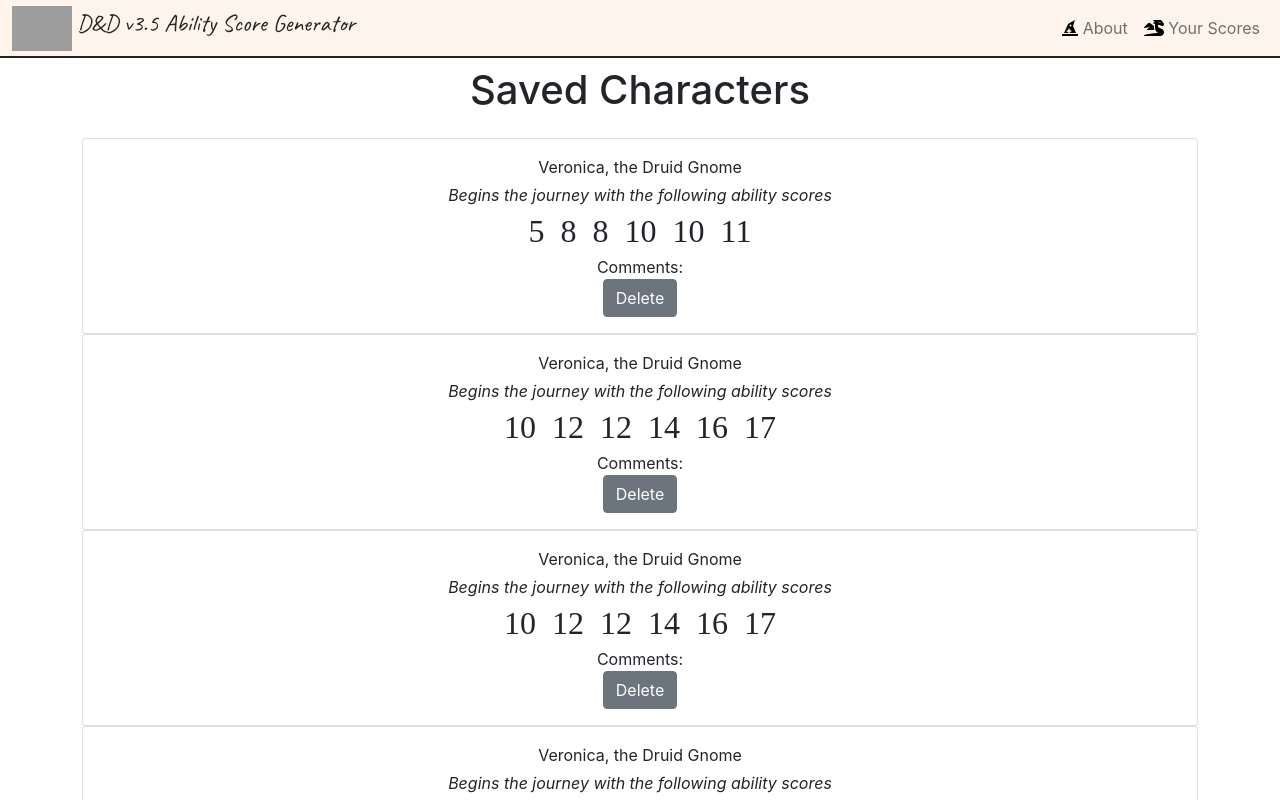
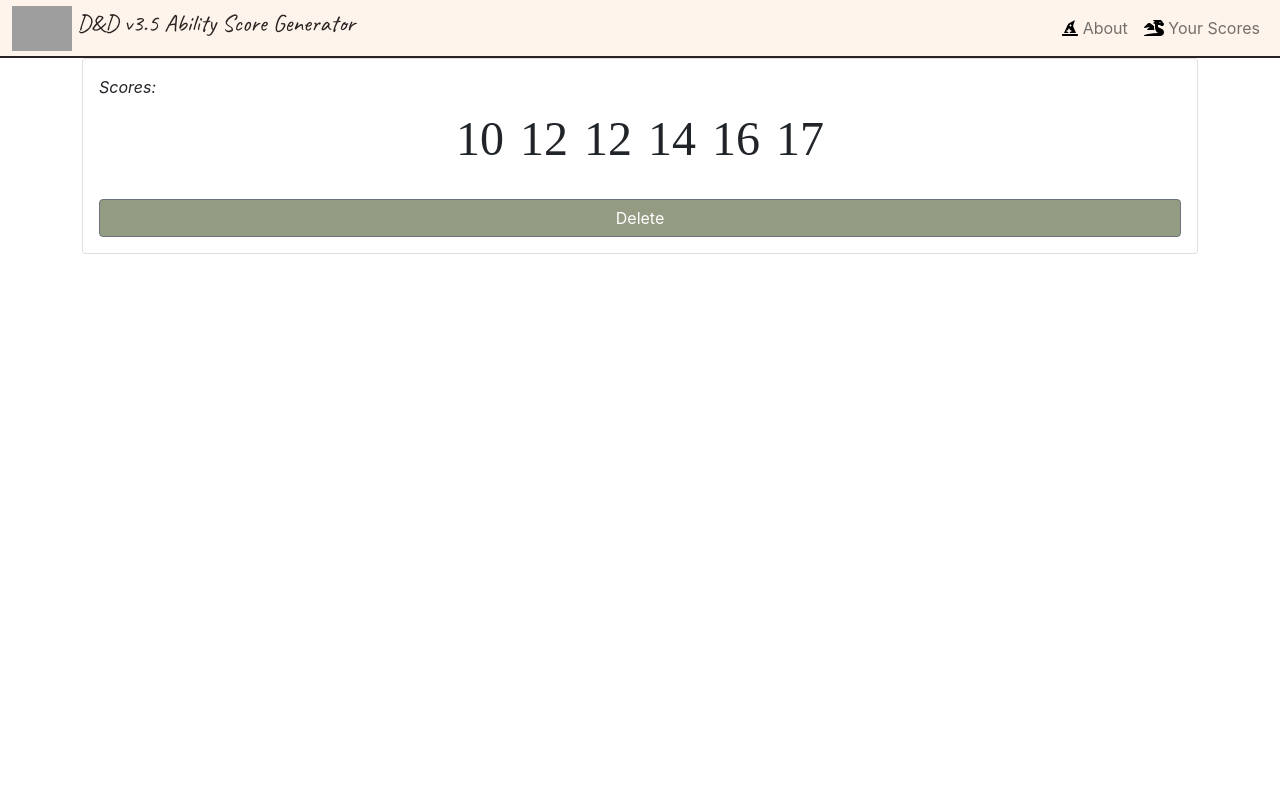
Before and after one commit to veronicaadler/ability_score_generator, a React (Create React App) app: page /scores/2 in a window 1280 px wide. Shown: the top 800 px of the page. Built offline with nearby package versions, Linux system fonts and the light colour scheme; data requests are answered from the project's data file; grey boxes are pictures that could not be loaded.

Commit message:
added score details page with dynamic routing.  Fixed some little issues like adding ranger to class list

```diff
--- a/data/db.json
+++ b/data/db.json
@@ -81,20 +81,6 @@
       "characterclass": "Druid",
       "characterrace": "Gnome",
       "abilityScores": [
-        5,
-        8,
-        8,
-        10,
-        10,
-        11
-      ],
-      "id": 1
-    },
-    {
-      "charactername": "Veronica",
-      "characterclass": "Druid",
-      "characterrace": "Gnome",
-      "abilityScores": [
         10,
         12,
         12,
@@ -103,34 +89,6 @@
         17
       ],
       "id": 2
-    },
-    {
-      "charactername": "Veronica",
-      "characterclass": "Druid",
-      "characterrace": "Gnome",
-      "abilityScores": [
-        10,
-        12,
-        12,
-        14,
-        16,
-        17
-      ],
-      "id": 3
-    },
-    {
-      "charactername": "Veronica",
-      "characterclass": "Druid",
-      "characterrace": "Gnome",
-      "abilityScores": [
-        10,
-        12,
-        12,
-        14,
-        16,
-        17
-      ],
-      "id": 4
     },
     {
       "charactername": "Michelle Shapira",
@@ -146,6 +104,36 @@
       ],
       "comments": "Hello love.",
       "id": 5
+    },
+    {
+      "charactername": "Boo Reynolds",
+      "characterclass": "Fighter",
+      "characterrace": "Dwarf",
+      "abilityScores": [
+        8,
+        9,
+        12,
+        12,
+        13,
+        14
+      ],
+      "comments": "Alright!",
+      "id": 6
+    },
+    {
+      "charactername": "Linel Richard",
+      "characterclass": "Ranger",
+      "characterrace": "Half-elf",
+      "abilityScores": [
+        12,
+        13,
+        13,
+        14,
+        15,
+        16
+      ],
+      "comments": "Love!",
+      "id": 7
     }
   ]
 }
--- a/src/App.css
+++ b/src/App.css
@@ -38,11 +38,8 @@ h3 {
   color: black;
 }
 
-.scorelineup {
-  font-size: 2em;
-}
 .buttonlink:hover {
-  color: gray;
+  color: #B2AC88;
 }
 
 .scores {
@@ -67,3 +64,14 @@ span {
 .icon {
   color: black;
 }
+
+.cardtitle {
+  font-size: 2rem;
+  font-family: 'Caveat', 'sans-serif';
+  text-decoration: none;
+  color: black;
+}
+
+.cardtitle:hover {
+  color: #B2AC88;
+}
--- a/src/App.js
+++ b/src/App.js
@@ -6,6 +6,7 @@ import Create from "./components/Create";
 import Auto from "./components/Generate";
 import Scores from './components/Scores';
 import About from './components/About';
+import ScoreDetails from './components/ScoreDetails';
 import {
   BrowserRouter as Router,
   Switch,
@@ -40,8 +41,11 @@ const App = () => {
             <Route path="/generate">
               <Auto charactername={name} characterclass={classTitle} characterrace={race} />
             </Route>
-            <Route path="/scores">
+            <Route exact path="/scores">
               <Scores />
+            </Route>
+            <Route exact path='/scores/:id'>
+              <ScoreDetails />
             </Route>
             <Route path="/about">
               <About />
--- a/src/components/Create.js
+++ b/src/components/Create.js
@@ -1,5 +1,5 @@
 import { useState, useEffect } from 'react';
-import { Container, Row, Col, Button, Form, FormGroup, Label, Input, FormFeedback } from 'reactstrap';
+import { Container, Row, Col, Form, FormGroup, Label, Input, FormFeedback } from 'reactstrap';
 import { Link } from "react-router-dom";
 
 const Create = ({ inputName, inputClass, inputRace, name, classname, race }) => {
@@ -8,7 +8,7 @@ const Create = ({ inputName, inputClass, inputRace, name, classname, race }) =>
     const [possibleRaces, setPossibleRaces] = useState([]);
     const [isPending, setIsPending] = useState(true); //used to create loading messages/animation
     const [error, setError] = useState(null); //used for errors in fetch
-    const [nameError, setNameError] = useState(false);
+    const [nameError, setNameError] = useState(false); //watches for any invalid name inputs
 
     useEffect(() => {
         const abortControl = new AbortController();
@@ -43,7 +43,7 @@ const Create = ({ inputName, inputClass, inputRace, name, classname, race }) =>
 
 
     const handleBlurName = () => {
-        const regex = /[a-zA-Z][a-zA-Z ]+[a-zA-Z]$/
+        const regex = /[a-zA-Z][a-zA-Z ]+[a-zA-Z]$/ //regex checks that are all the name consists of non-numbers and the only white space comes between a first and last name
         if (name && !regex.test(name)) {
             setNameError(true);
         } else {
--- a/src/components/Generate.js
+++ b/src/components/Generate.js
@@ -1,13 +1,14 @@
 import { useEffect, useState } from 'react';
+import { useHistory } from 'react-router-dom';
 import { Container, Row, Col, Form, FormGroup, Label, Input, Button } from 'reactstrap';
 
 const Generate = ({charactername, characterclass, characterrace}) => {
 
-    const [abilityScores, setAbilityScores] = useState([]);
-    const [isPending, setIsPending] = useState(false); //we will use this to later create loading animation
-    const [error, setError] = useState(null);
-    const [submitPending, setSubmitPending] = useState(false);
-    const [comments, setComments] = useState('');
+    const [abilityScores, setAbilityScores] = useState([]); //the ability scores, calculated upon component's mount
+    const [submitPending, setSubmitPending] = useState(false); //toggles the display of the submit button given whether the posting of the score to the json server has been successful
+    const [comments, setComments] = useState(''); //tracks any comments the user makes in regards to scores
+
+    const history = useHistory()
 
     useEffect(() => {
         function rollDice() {
@@ -44,6 +45,7 @@ const Generate = ({charactername, characterclass, characterrace}) => {
         }).then(() => {
             console.log('scores saved');
             setSubmitPending(false);
+            history.push('/scores');
         })
     }
 
@@ -61,6 +63,8 @@ const Generate = ({charactername, characterclass, characterrace}) => {
                 return <div>Strength is especially important for fighters.  Constitution and dexterity are also valued abilities.</div>
             case "Monk":
                 return <div>Wisdom powers a monk's offense and defense.  Dexterity and Strength are also important abilities.</div>
+            case "Ranger":
+                return <div>Dexterity is prized among rangers. Strength is important for combat, and their spells are cast based on their Wisdom score.</div>
             default:
                 return <div>No info.</div>
 
@@ -86,15 +90,6 @@ const Generate = ({charactername, characterclass, characterrace}) => {
                 return <div>No info.</div>
     }}
 
-    if (error) {
-        return (
-          <div>{ error }</div>
-          )}
-    if (isPending) {
-         return (
-         <div>Loading...</div>
-         )}
-    else {
     return (
         <div>
             <Container fluid>
@@ -156,7 +151,7 @@ const Generate = ({charactername, characterclass, characterrace}) => {
                 </Form>
             </Container>
         </div>
-      )};
+      );
 }
 
 export default Generate;
--- /dev/null
+++ b/src/components/ScoreDetails.js
@@ -0,0 +1,89 @@
+import { useParams, useHistory } from 'react-router-dom';
+import { useEffect, useState } from 'react';
+import {Container, Row, Col, Card, CardBody, CardTitle, CardText, Button, CardSubtitle} from 'reactstrap';
+
+const ScoreDetails = () => {
+
+    const [score, setScore] = useState([]); //stores the individual score data from the json server
+    const [isPending, setIsPending] = useState(true); //we will use this to later create loading animation
+    const [error, setError] = useState(null);
+
+    const { id } = useParams();
+    const history = useHistory();
+
+    useEffect(() => {
+        fetch('http://localhost:8000/scores/' + id)
+            .then(res => {
+                if(!res.ok) {
+                    throw Error('could not fetch your score.')
+                }
+                return res.json();
+            })
+            .then(data => {
+                setScore(data);
+                setIsPending(false);
+                setError(null)
+            })
+            .catch(err => {
+                setIsPending(false);
+                setError(err.message)
+            })
+    }, [id])
+
+    const handleClick = () => {
+        fetch('http://localhost:8000/scores/' + score.id, {
+            method: 'DELETE'
+          }).then(() => {
+            history.push('/scores');
+          })
+        }
+
+    if (error) {
+        return (
+          <div>{ error }</div>
+          )}
+    if (isPending) {
+         return (
+         <div>Loading...</div>
+         )}
+    else {
+    return (
+      <Container>
+        <Row>
+          <Col>
+            <Card className="mb-3">
+              <CardBody>
+                <CardTitle style={{ fontStyle: "italic" }}>Scores:</CardTitle>
+                <CardSubtitle className="text-center">
+                  {score.abilityScores.map((ability) => (
+                    <span
+                      className="m-2 col-12"
+                      style={{ fontSize: "3rem" }}
+                    >
+                      {ability}
+                    </span>
+                  ))}
+                  {score.comments && (
+                    <div className="text-start mb-2">
+                      Comments: {score.comments}
+                    </div>
+                  )}
+                  </CardSubtitle>
+                  <CardText className="mt-4">
+                  <Button
+                    onClick={handleClick}
+                    style={{ backgroundColor: "#939C82" }}
+                    className="col-12"
+                  >
+                    Delete
+                  </Button>
+                </CardText>
+              </CardBody>
+            </Card>
+          </Col>
+        </Row>
+      </Container>
+    );};
+}
+
+export default ScoreDetails;
--- a/src/components/Scores.js
+++ b/src/components/Scores.js
@@ -1,5 +1,6 @@
 import { useEffect, useState } from 'react';
-import {Container, Row, Col, Card, CardBody, CardTitle, CardSubtitle, CardText, Button} from 'reactstrap';
+import { Container, Row, Col, Card, CardBody, CardTitle } from 'reactstrap';
+import { Link } from 'react-router-dom';
 
 const Scores = () => {
 
@@ -45,23 +46,15 @@ const Scores = () => {
             <Row>
                 <Col>
                 {scores.map((score) => (
-                    <Card className="text-center">
-                        <CardBody>
-                            <CardTitle>
-                            {score.charactername}, the {score.characterclass} {score.characterrace}
-                            </CardTitle>
-                            <CardSubtitle style={{fontStyle: 'italic'}}>
-                                Begins the journey with the following ability scores
-                            </CardSubtitle>
-                            <CardText>
-                                {score.abilityScores.map((ability) => (
-                                    <span className="m-2 scorelineup">{ability}</span>
-                                ))}
-                                <div>Comments: {score.comments}</div>
-                                <Button>Delete</Button>
-                            </CardText>
-                        </CardBody>
-                    </Card>
+                        <Card className="mb-3">
+                            <CardBody>
+                                <Link to={`/scores/${score.id}`} className="nav-link cardtitle">
+                                    <CardTitle className="text-center">
+                                    {score.charactername}, the {score.characterclass} {score.characterrace}
+                                    </CardTitle>
+                                </Link>
+                            </CardBody>
+                        </Card>
                 ))}
                 </Col>
             </Row>
```
Also changed, not shown: src/shared/Abilities.js (deleted, +0 -35 lines).
